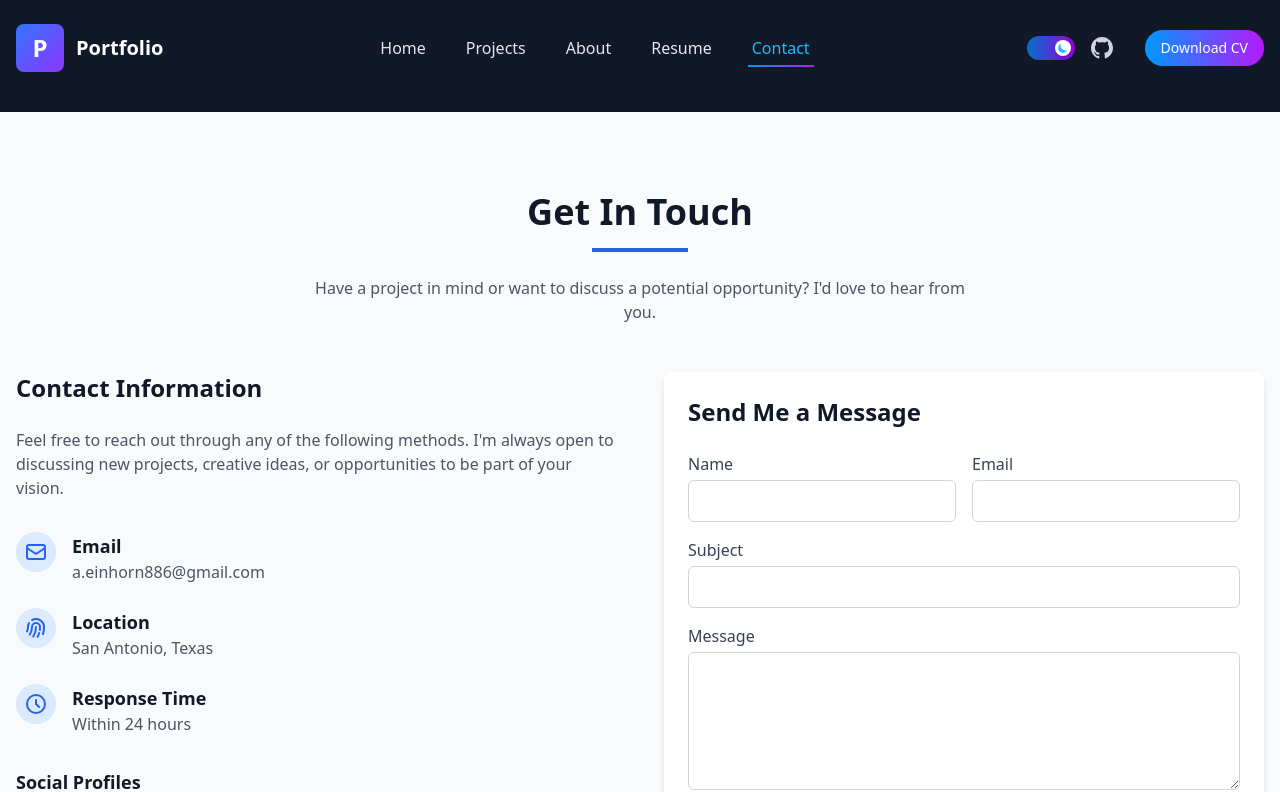
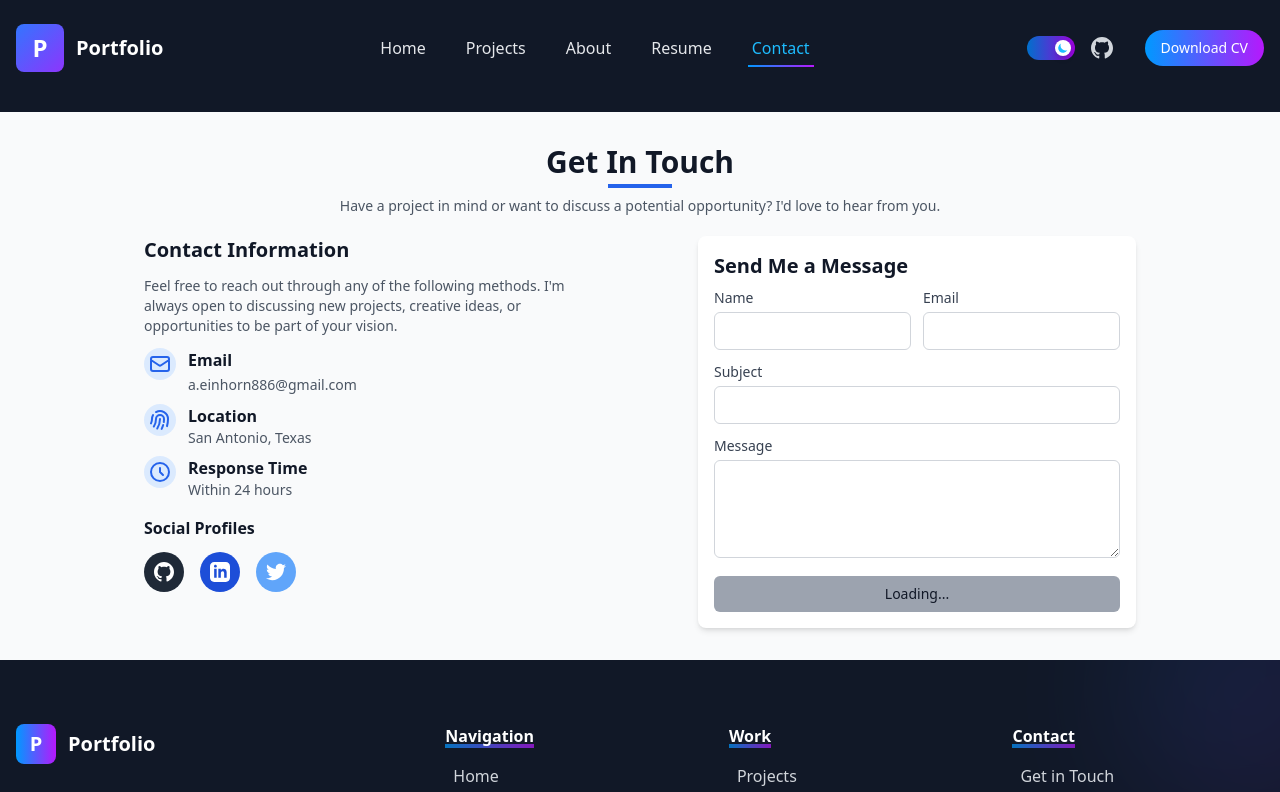
Before and after one commit to AyEinhorn/modern-portfolio, a React (Vite) app: page /contact in a window 1280 px wide. Shown: the top 792 px of the page. Built offline with nearby package versions, Linux system fonts and the light colour scheme.

Commit message:
adjust sizing for contact section

```diff
--- a/src/components/sections/Contact.tsx
+++ b/src/components/sections/Contact.tsx
@@ -125,55 +125,56 @@ const Contact = () => {
   ];
 
   return (
-    <section id="contact" className="section bg-gray-50">
-      <div className="container">
+    <section id="contact" className="section bg-gray-50 py-4 md:py-8">
+      <div className="container max-w-5xl mx-auto">
         <motion.div
           initial={{ opacity: 0, y: 20 }}
           whileInView={{ opacity: 1, y: 0 }}
           transition={{ duration: 0.5 }}
           viewport={{ once: true }}
-          className="mb-12 text-center"
+          className="mb-3 md:mb-5 text-center"
         >
-          <h2 className="text-3xl md:text-4xl font-bold mb-4">Get In Touch</h2>
-          <div className="w-24 h-1 bg-blue-600 mx-auto"></div>
-          <p className="mt-6 max-w-2xl mx-auto text-gray-600">
+          <h2 className="text-2xl md:text-3xl font-bold mb-1">Get In Touch</h2>
+          <div className="w-16 h-1 bg-blue-600 mx-auto"></div>
+          <p className="mt-2 max-w-2xl mx-auto text-gray-600 text-sm">
             Have a project in mind or want to discuss a potential opportunity? I'd love to hear from you.
           </p>
         </motion.div>
 
-        <div className="grid grid-cols-1 md:grid-cols-2 gap-12">
+        <div className="grid grid-cols-1 md:grid-cols-2 gap-5">
           <motion.div
             initial={{ opacity: 0, x: -50 }}
             whileInView={{ opacity: 1, x: 0 }}
             transition={{ duration: 0.5, delay: 0.2 }}
             viewport={{ once: true }}
+            className="md:pr-8 xl:pr-12"
           >
-            <h3 className="text-2xl font-bold mb-6">Contact Information</h3>
-            <p className="text-gray-600 mb-8">
+            <h3 className="text-xl font-bold mb-3">Contact Information</h3>
+            <p className="text-gray-600 mb-3 text-sm">
               Feel free to reach out through any of the following methods. I'm always open to discussing new projects, creative ideas, or opportunities to be part of your vision.
             </p>
 
-            <div className="space-y-6 mb-8">
+            <div className="space-y-2 mb-4">
               {contactInfo.map((item, index) => (
                 <div key={index} className="flex items-start">
-                  <div className="flex-shrink-0 h-10 w-10 rounded-full bg-blue-100 flex items-center justify-center text-blue-600 mr-4">
+                  <div className="flex-shrink-0 h-8 w-8 rounded-full bg-blue-100 flex items-center justify-center text-blue-600 mr-3">
                     {item.icon}
                   </div>
                   <div>
-                    <h4 className="text-lg font-semibold">{item.label}</h4>
+                    <h4 className="text-base font-semibold">{item.label}</h4>
                     {item.href ? (
-                      <a href={item.href} className="text-gray-600 hover:text-blue-600 transition-colors">
+                      <a href={item.href} className="text-gray-600 hover:text-blue-600 transition-colors text-sm">
                         {item.value}
                       </a>
                     ) : (
-                      <p className="text-gray-600">{item.value}</p>
+                      <p className="text-gray-600 text-sm">{item.value}</p>
                     )}
                   </div>
                 </div>
               ))}
             </div>
 
-            <h4 className="text-lg font-semibold mb-4">Social Profiles</h4>
+            <h4 className="text-base font-semibold mb-3">Social Profiles</h4>
             <div className="flex space-x-4">
               <a
                 href="https://github.com/ayeinhorn"
@@ -216,80 +217,81 @@ const Contact = () => {
             whileInView={{ opacity: 1, x: 0 }}
             transition={{ duration: 0.5, delay: 0.4 }}
             viewport={{ once: true }}
+            className="md:pl-8 xl:pl-12"
           >
-            <div className="bg-white p-6 rounded-lg shadow-md">
-              <h3 className="text-2xl font-bold mb-6">Send Me a Message</h3>
+            <div className="bg-white p-4 rounded-lg shadow-md">
+              <h3 className="text-xl font-bold mb-2">Send Me a Message</h3>
 
               {submitSuccess ? (
                 <motion.div
                   initial={{ opacity: 0, y: 10 }}
                   animate={{ opacity: 1, y: 0 }}
-                  className="bg-green-100 text-green-700 p-4 rounded-md mb-6"
+                  className="bg-green-100 text-green-700 p-3 rounded-md mb-4"
                 >
                   <div className="flex items-center">
-                    <svg className="h-6 w-6 mr-2" fill="none" viewBox="0 0 24 24" stroke="currentColor">
+                    <svg className="h-5 w-5 mr-2" fill="none" viewBox="0 0 24 24" stroke="currentColor">
                       <path strokeLinecap="round" strokeLinejoin="round" strokeWidth={2} d="M9 12l2 2 4-4m6 2a9 9 0 11-18 0 9 9 0 0118 0z" />
                     </svg>
-                    <p>Thank you for your message! I'll get back to you as soon as possible.</p>
+                    <p className="text-sm">Thank you for your message! I'll get back to you as soon as possible.</p>
                   </div>
                 </motion.div>
               ) : (
-                <form ref={formRef} onSubmit={handleSubmit} className="space-y-4">
-                  <div className="grid grid-cols-1 md:grid-cols-2 gap-4">
+                <form ref={formRef} onSubmit={handleSubmit} className="space-y-3">
+                  <div className="grid grid-cols-1 md:grid-cols-2 gap-3">
                     <div>
-                      <label htmlFor="name" className="block text-gray-700 font-medium mb-1">Name</label>
+                      <label htmlFor="name" className="block text-gray-700 font-medium mb-1 text-sm">Name</label>
                       <input
                         type="text"
                         id="name"
                         name="name"
                         value={formState.name}
                         onChange={handleChange}
-                        className="w-full px-4 py-2 border border-gray-300 rounded-md focus:outline-none focus:ring-2 focus:ring-blue-600 focus:border-transparent"
+                        className="w-full px-3 py-2 border border-gray-300 rounded-md focus:outline-none focus:ring-1 focus:ring-blue-600 focus:border-transparent text-sm"
                         required
                       />
                     </div>
                     <div>
-                      <label htmlFor="email" className="block text-gray-700 font-medium mb-1">Email</label>
+                      <label htmlFor="email" className="block text-gray-700 font-medium mb-1 text-sm">Email</label>
                       <input
                         type="email"
                         id="email"
                         name="email"
                         value={formState.email}
                         onChange={handleChange}
-                        className="w-full px-4 py-2 border border-gray-300 rounded-md focus:outline-none focus:ring-2 focus:ring-blue-600 focus:border-transparent"
+                        className="w-full px-3 py-2 border border-gray-300 rounded-md focus:outline-none focus:ring-1 focus:ring-blue-600 focus:border-transparent text-sm"
                         required
                       />
                     </div>
                   </div>
 
                   <div>
-                    <label htmlFor="subject" className="block text-gray-700 font-medium mb-1">Subject</label>
+                    <label htmlFor="subject" className="block text-gray-700 font-medium mb-1 text-sm">Subject</label>
                     <input
                       type="text"
                       id="subject"
                       name="subject"
                       value={formState.subject}
                       onChange={handleChange}
-                      className="w-full px-4 py-2 border border-gray-300 rounded-md focus:outline-none focus:ring-2 focus:ring-blue-600 focus:border-transparent"
+                      className="w-full px-3 py-2 border border-gray-300 rounded-md focus:outline-none focus:ring-1 focus:ring-blue-600 focus:border-transparent text-sm"
                       required
                     />
                   </div>
 
                   <div>
-                    <label htmlFor="message" className="block text-gray-700 font-medium mb-1">Message</label>
+                    <label htmlFor="message" className="block text-gray-700 font-medium mb-1 text-sm">Message</label>
                     <textarea
                       id="message"
                       name="message"
                       value={formState.message}
                       onChange={handleChange}
-                      rows={5}
-                      className="w-full px-4 py-2 border border-gray-300 rounded-md focus:outline-none focus:ring-2 focus:ring-blue-600 focus:border-transparent"
+                      rows={4}
+                      className="w-full px-3 py-2 border border-gray-300 rounded-md focus:outline-none focus:ring-1 focus:ring-blue-600 focus:border-transparent text-sm"
                       required
                     ></textarea>
                   </div>
 
                   {submitError && (
-                    <div className="text-red-600">
+                    <div className="text-red-600 text-sm">
                       {submitError}
                     </div>
                   )}
@@ -297,7 +299,7 @@ const Contact = () => {
                   <button
                     type="submit"
                     disabled={isSubmitting || !emailJSLoaded}
-                    className={`w-full py-3 px-6 rounded-md font-medium transition-colors ${
+                    className={`w-full py-2 px-4 rounded-md font-medium transition-colors text-sm ${
                       isSubmitting || !emailJSLoaded
                         ? 'bg-gray-400 cursor-not-allowed'
                         : 'bg-blue-600 hover:bg-blue-700 text-white'
```
